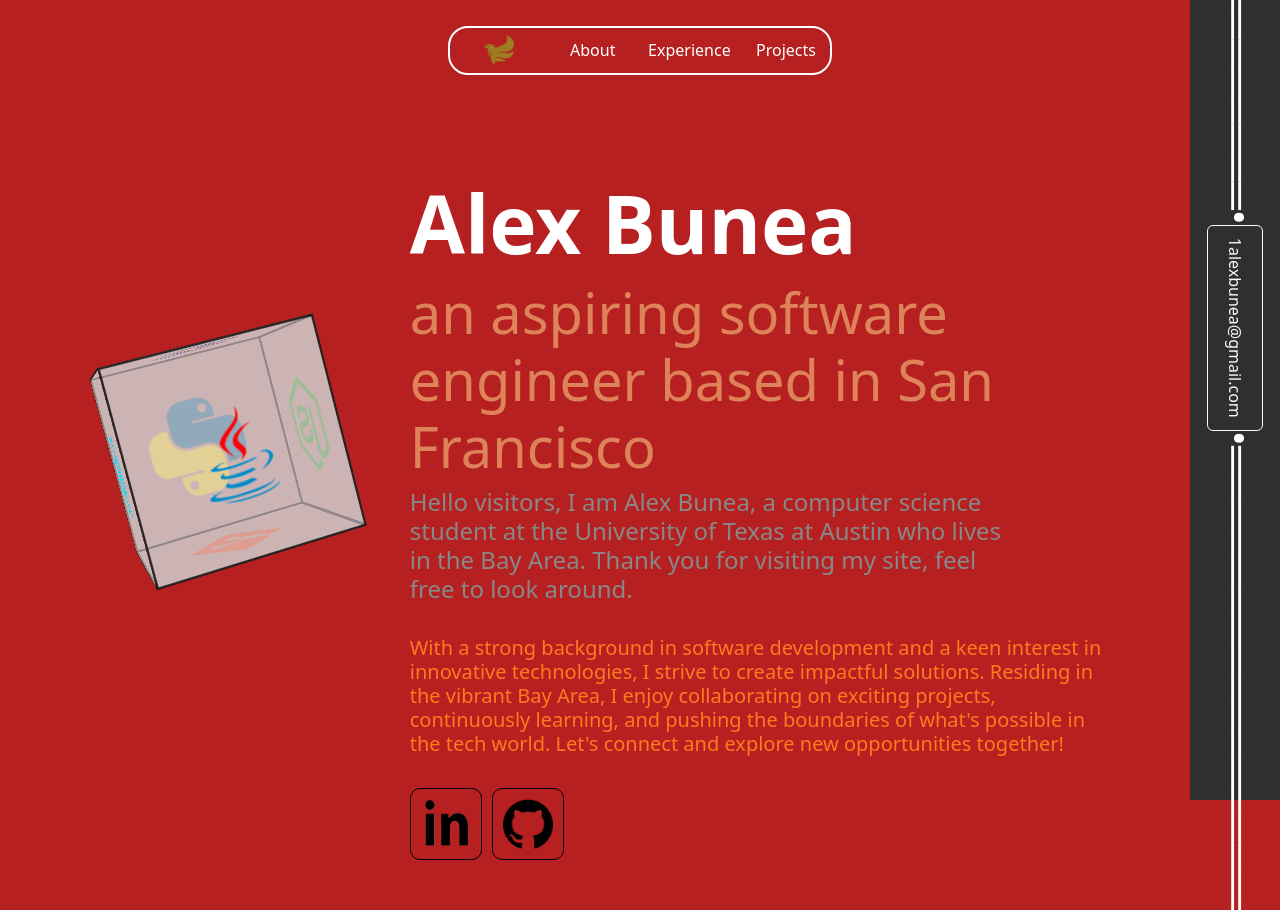
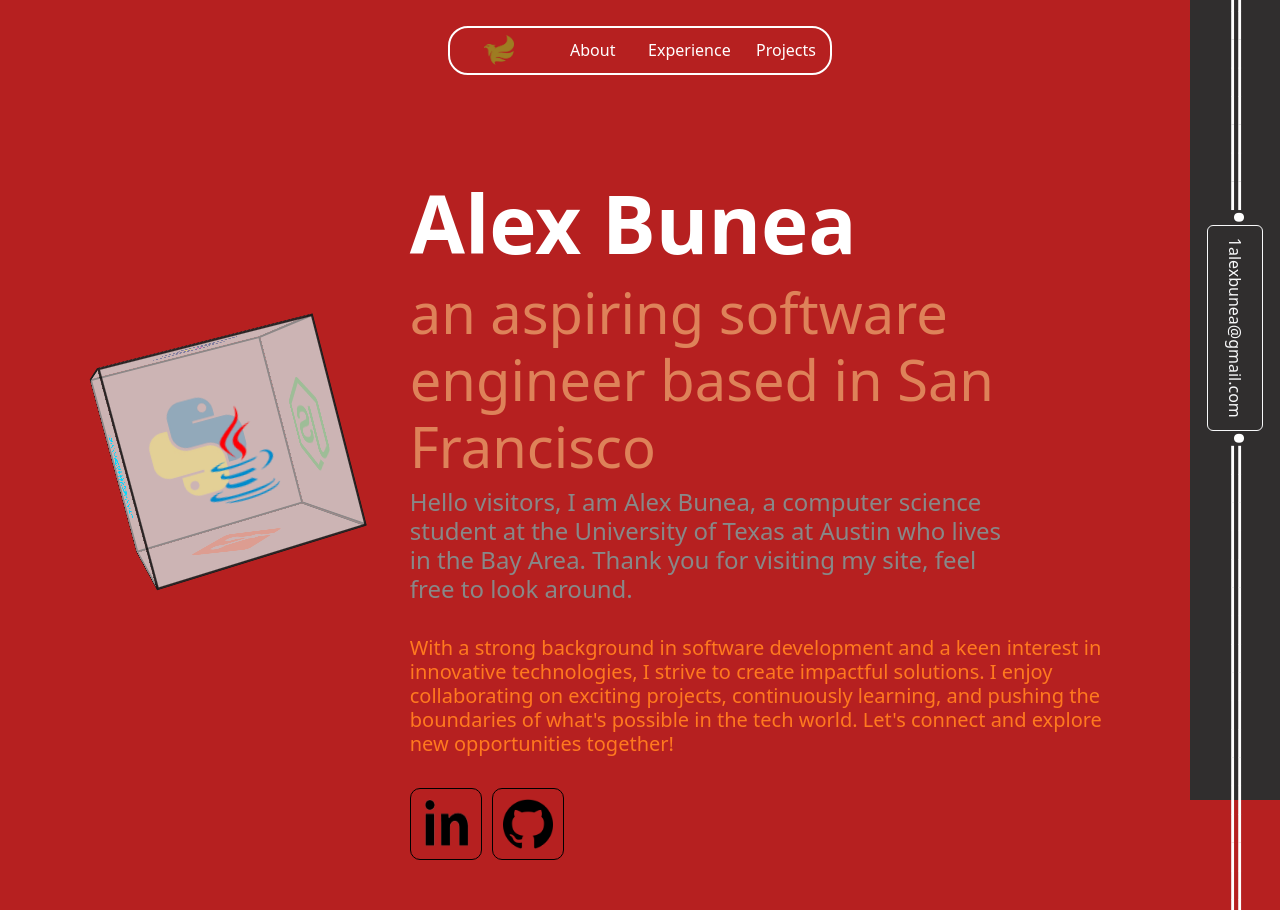
Before and after one commit to 1AlexBunea/Portfolio-Website, a React (Vite) app: page / in a window 1280 px wide. Both pictures are taken after a click on the button "About". Built offline with nearby package versions, Linux system fonts and the light colour scheme.

Commit message:
minor description change

```diff
--- a/src/Home.tsx
+++ b/src/Home.tsx
@@ -26,8 +26,9 @@ function Home() {
                 }}>
                     <h4>Hello visitors, I am Alex Bunea, a computer science student at the University of Texas at Austin who lives in the Bay Area. Thank you for visiting my site, feel free to look around. </h4>
                     <br></br>
-                    <h5 style={{color:'rgb(255, 121, 31)'}}>With a strong background in software development and a keen interest in innovative technologies, I strive to create impactful solutions.
-                        Residing in the vibrant Bay Area, I enjoy collaborating on exciting projects, continuously learning, and pushing the boundaries of what's
+                    <h5 style={{color:'rgb(255, 121, 31)'}}>
+                        With a strong background in software development and a keen interest in innovative technologies, I strive to create impactful solutions.
+                        I enjoy collaborating on exciting projects, continuously learning, and pushing the boundaries of what's
                         possible in the tech world. Let's connect and explore new opportunities together!
                     </h5>
                     <br></br>
```
